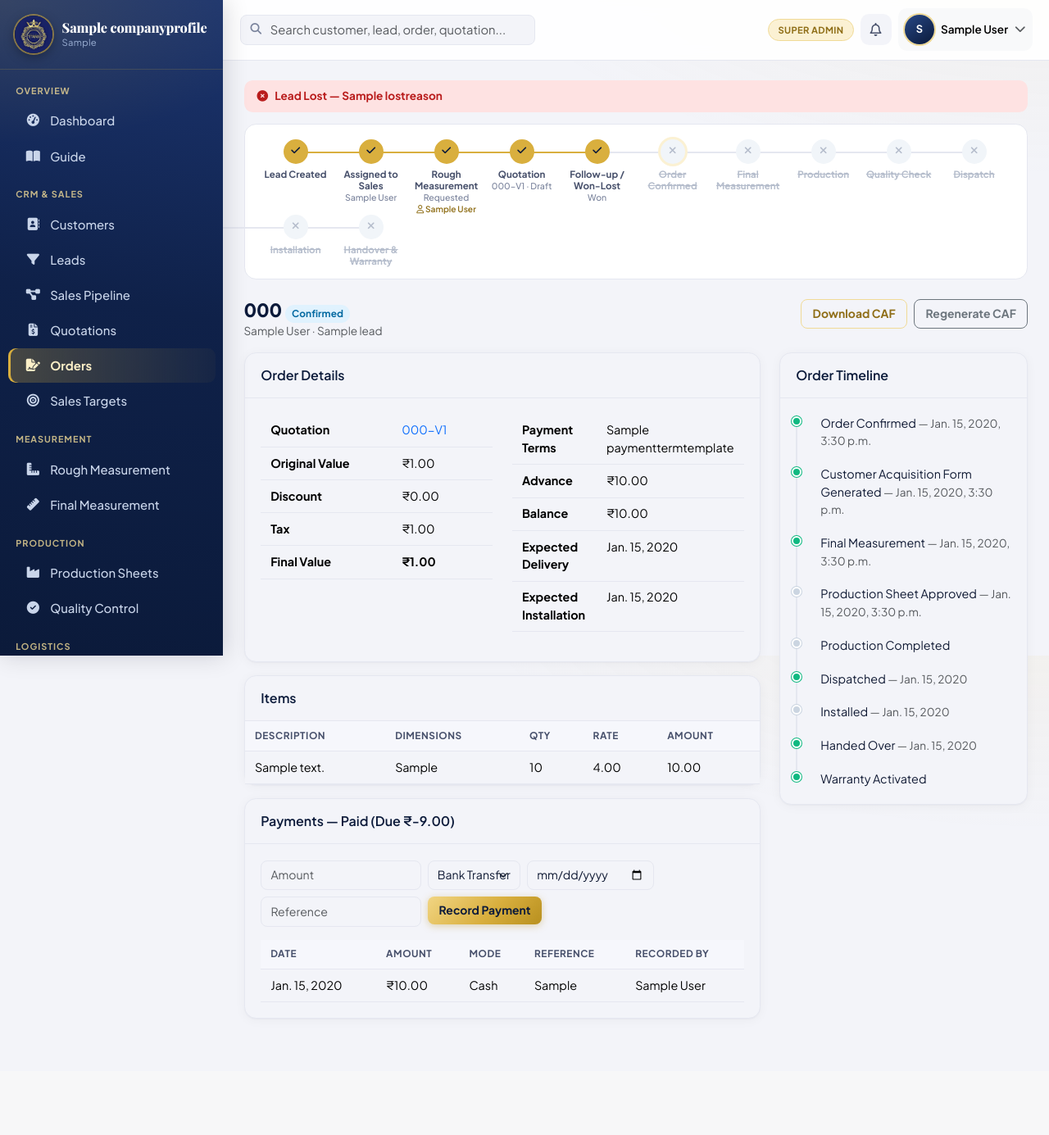
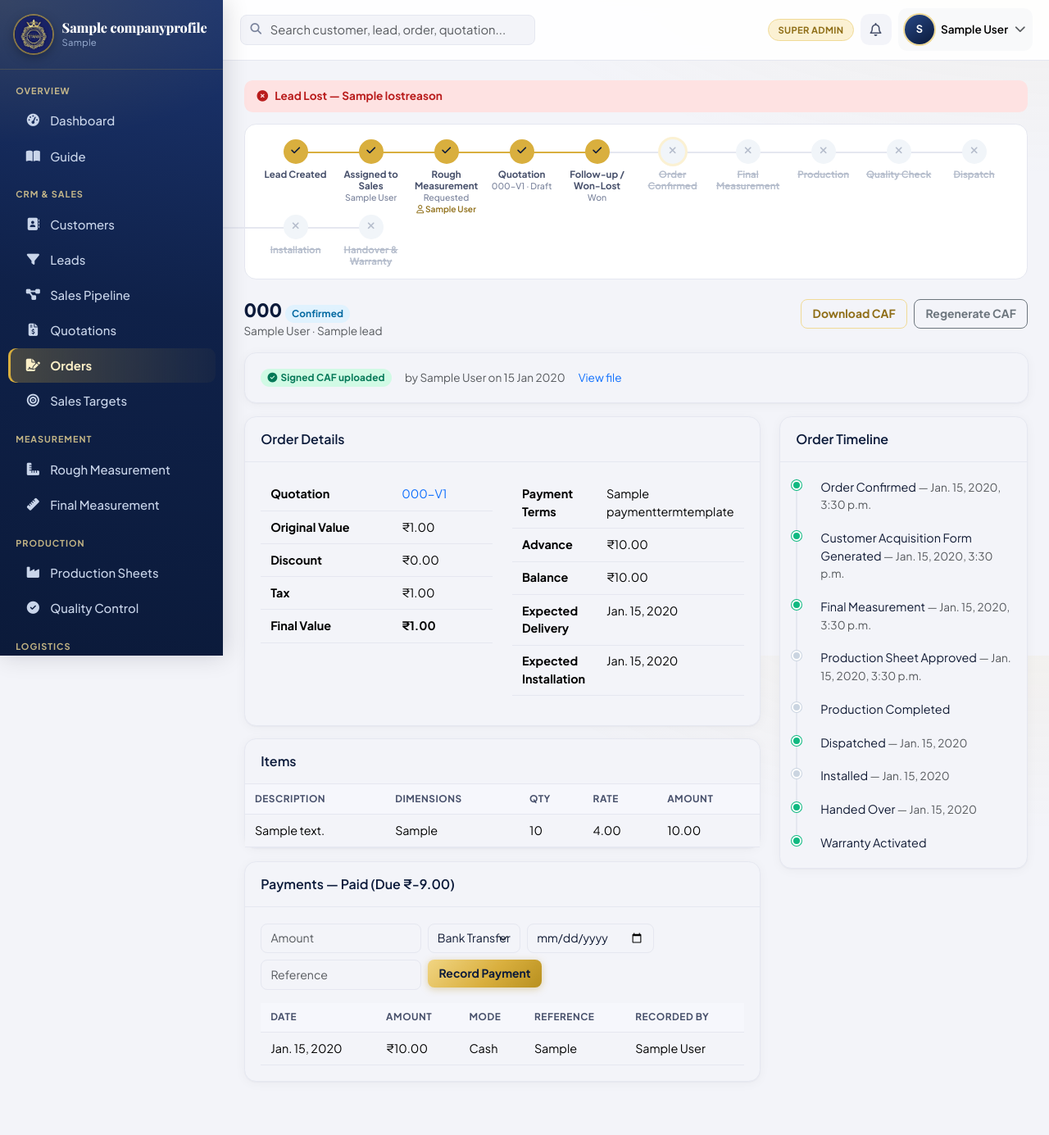
Before and after one commit to natesan0927-dot/Production-Sheet-Tool, a Django app: page /sales/orders/1/ in a window 1280 px wide. Shown: the whole page at 82% size. Before the commit the page ends 1244 px from the top, so only its background shows below. Run offline with Django 5.2, Linux system fonts and the light colour scheme; a user stored in the database is signed in; tables that the repository leaves empty hold one stand-in row (values such as "Sample post"); data that the repository does not hold is empty; some libraries are stand-ins or nearby versions.

Commit message:
Require a signed, uploaded CAF before production can be approved
CustomerAcquisitionForm gains is_signed/signed_pdf_file (kept on this
model since it's already 1:1 with Order, rather than the generic
Attachment/Document tables) plus who/when it was uploaded. A new
upload widget sits on the Order page; sheet_approve now has a real
server-side guard (not just a hidden button) that blocks approval
until it's set, and the Production Sheet page shows a clear "upload
it on the Order page" message instead of a button that would just
error.

Co-Authored-By: Claude Sonnet 5 <noreply@anthropic.com>

```diff
--- a/apps/production/views.py
+++ b/apps/production/views.py
@@ -68,6 +68,10 @@ def sheet_submit(request, pk):
 @require_POST
 def sheet_approve(request, pk):
     sheet = get_object_or_404(ProductionSheet, pk=pk)
+    caf = getattr(sheet.order, "acquisition_form", None)
+    if not caf or not caf.is_signed:
+        messages.error(request, "Upload the signed Customer Acquisition Form on the Order page before starting production.")
+        return redirect(f"{reverse('production:sheet_detail', args=[pk])}")
     services.approve_production_sheet(sheet, request.user)
     messages.success(request, "Production sheet approved. Production stage tasks created.")
     return redirect(f"{reverse('production:sheet_detail', args=[pk])}?autoexport=1")
--- a/apps/sales/models.py
+++ b/apps/sales/models.py
@@ -252,6 +252,15 @@ class CustomerAcquisitionForm(models.Model):
     generated_by = models.ForeignKey(settings.AUTH_USER_MODEL, on_delete=models.SET_NULL, null=True, blank=True)
     pdf_file = models.FileField(upload_to="caf/%Y/%m/", blank=True, null=True)
 
+    # The customer's physically signed copy -- production cannot be approved
+    # until this is uploaded (see apps.production.views.sheet_approve).
+    is_signed = models.BooleanField(default=False)
+    signed_pdf_file = models.FileField(upload_to="caf/signed/%Y/%m/", blank=True, null=True)
+    signed_uploaded_by = models.ForeignKey(
+        settings.AUTH_USER_MODEL, on_delete=models.SET_NULL, null=True, blank=True, related_name="+"
+    )
+    signed_uploaded_at = models.DateTimeField(null=True, blank=True)
+
     class Meta:
         ordering = ["-generated_at"]
 
--- a/apps/sales/templates/sales/order_detail.html
+++ b/apps/sales/templates/sales/order_detail.html
@@ -14,6 +14,24 @@
     <a href="{% url 'sales:caf_regenerate' order.pk %}" class="btn btn-outline-secondary btn-sm">Regenerate CAF</a>
     {% if not order.final_measurements.exists %}
     <a href="{% url 'measurement:final_create' %}?order={{ order.pk }}" class="btn btn-primary btn-sm">Start Final Measurement</a>
+    {% endif %}
+  </div>
+</div>
+
+<div class="card mb-3">
+  <div class="card-body d-flex align-items-center gap-3 flex-wrap">
+    {% if order.acquisition_form.is_signed %}
+    <span class="badge bg-success"><i class="fa-solid fa-circle-check me-1"></i>Signed CAF uploaded</span>
+    <span class="text-muted small">by {{ order.acquisition_form.signed_uploaded_by|default:"—" }} on {{ order.acquisition_form.signed_uploaded_at|date:"d M Y" }}</span>
+    <a href="{{ order.acquisition_form.signed_pdf_file.url }}" class="small">View file</a>
+    {% else %}
+    <span class="badge bg-warning text-dark"><i class="fa-solid fa-triangle-exclamation me-1"></i>Signed CAF not uploaded</span>
+    <span class="text-muted small">Required before production can be approved.</span>
+    <form method="post" action="{% url 'sales:caf_upload_signed' order.pk %}" enctype="multipart/form-data" class="d-flex align-items-center gap-2">
+      {% csrf_token %}
+      <input type="file" name="signed_pdf_file" class="form-control form-control-sm" required>
+      <button class="btn btn-sm btn-primary">Upload Signed CAF</button>
+    </form>
     {% endif %}
   </div>
 </div>
--- a/apps/sales/urls.py
+++ b/apps/sales/urls.py
@@ -17,6 +17,7 @@ urlpatterns = [
     path("orders/<int:pk>/", views.OrderDetailView.as_view(), name="order_detail"),
     path("orders/<int:pk>/payment/", views.payment_add, name="payment_add"),
     path("orders/<int:pk>/caf/regenerate/", views.caf_regenerate, name="caf_regenerate"),
+    path("orders/<int:pk>/caf/upload-signed/", views.caf_upload_signed, name="caf_upload_signed"),
     path("orders/<int:pk>/invoiced/", views.order_mark_invoiced, name="order_mark_invoiced"),
 
     path("payments/", views.payment_dashboard, name="payment_dashboard"),
--- a/apps/sales/views.py
+++ b/apps/sales/views.py
@@ -336,6 +336,28 @@ def caf_regenerate(request, pk):
     return redirect(f"{reverse('sales:order_detail', args=[order.pk])}?autoexport=1")
 
 
+@login_required
+@require_POST
+def caf_upload_signed(request, pk):
+    from django.utils import timezone
+
+    order = get_object_or_404(Order, pk=pk)
+    caf = getattr(order, "acquisition_form", None)
+    signed_file = request.FILES.get("signed_pdf_file")
+    if not caf:
+        messages.error(request, "Generate the Customer Acquisition Form first.")
+    elif not signed_file:
+        messages.error(request, "Choose the signed CAF file to upload.")
+    else:
+        caf.signed_pdf_file = signed_file
+        caf.is_signed = True
+        caf.signed_uploaded_by = request.user
+        caf.signed_uploaded_at = timezone.now()
+        caf.save(update_fields=["signed_pdf_file", "is_signed", "signed_uploaded_by", "signed_uploaded_at"])
+        messages.success(request, "Signed Customer Acquisition Form uploaded. Production can now be approved.")
+    return redirect("sales:order_detail", pk=order.pk)
+
+
 # ---------------------------------------------------------------------------
 # Sales targets
 # ---------------------------------------------------------------------------
```
Also changed, not shown: apps/production/templates/production/sheet_detail.html (+12 -1 lines), apps/sales/migrations/0004_customeracquisitionform_is_signed_and_more.py (added).
